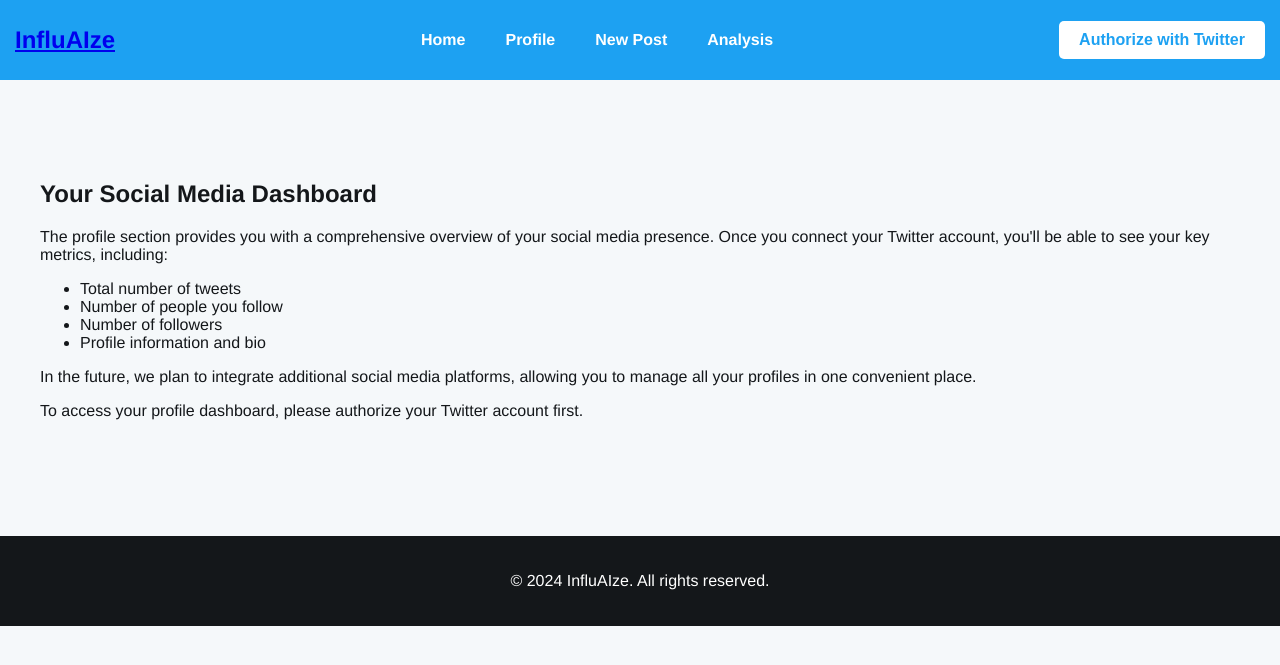
After one commit to carljeanlouis1/influaize1, a Flask app: page /profile in a window 1280 px wide. The commit adds this page. Shown: the top 665 px of the page. Run offline with Flask 3, Linux system fonts and the light colour scheme; parts of the project's set-up code (start-up, migrations or seed data) failed here and were passed over.

Commit message:
2nd Take

```diff
--- a/app.py
+++ b/app.py
@@ -1,43 +1,33 @@
-from flask import Flask, jsonify, request, redirect, session
+from flask import Flask, jsonify, request, redirect, session, render_template
 from flask_cors import CORS
 import tweepy
 import os
 from dotenv import load_dotenv
-from flask import render_template
 
-
-# Load environment variables from .env file
 load_dotenv()
 
-# Twitter API credentials from the .env file
 CONSUMER_KEY = os.getenv('CONSUMER_KEY')
 CONSUMER_SECRET = os.getenv('CONSUMER_SECRET')
-CALLBACK_URL = os.getenv('CALLBACK_URL')  # The callback URL you set in your Twitter app settings
+CALLBACK_URL = os.getenv('CALLBACK_URL')
 
-# Debug print statements (remove these in production)
-print(f'Consumer Key: {CONSUMER_KEY}')
-print(f'Consumer Secret: {CONSUMER_SECRET}')
-print(f'Callback URL: {CALLBACK_URL}')
-
-# Check if the keys are loaded properly
 if not all([CONSUMER_KEY, CONSUMER_SECRET, CALLBACK_URL]):
     raise ValueError('One or more of the required Twitter API keys are not set. Please check your .env file.')
 
-# Tweepy OAuth handler setup
 auth = tweepy.OAuthHandler(CONSUMER_KEY, CONSUMER_SECRET, CALLBACK_URL)
 
-# Flask app setup
 app = Flask(__name__)
 CORS(app)
 
-# Secret key for session
 app.secret_key = os.getenv('FLASK_SECRET_KEY') or 'your-random-secret-key'
 
-# Routes
 @app.route('/')
 def index():
-    return render_template('index.html')  # Serve the HTML file you created
-
+    user_data = None
+    if 'access_token' in session:
+        auth.set_access_token(session['access_token'], session['access_token_secret'])
+        api = tweepy.API(auth)
+        user_data = api.verify_credentials()
+    return render_template('index.html', user_data=user_data)
 
 @app.route('/auth')
 def twitter_auth():
@@ -51,45 +41,67 @@ def twitter_auth():
 
 @app.route('/callback')
 def twitter_callback():
-    request_token = session.get('request_token')
-    verifier = request.args.get('oauth_verifier')
+    oauth_token = request.args.get('oauth_token')
+    oauth_verifier = request.args.get('oauth_verifier')
 
-    if not verifier or not request_token:
+    if not oauth_verifier or not oauth_token:
         return jsonify({'error': 'Missing OAuth verifier or token.'}), 400
 
     try:
-        auth.request_token = {'oauth_token': request_token, 'oauth_token_secret': verifier}
-        auth.get_access_token(verifier)
+        auth.request_token = {'oauth_token': oauth_token, 'oauth_token_secret': oauth_verifier}
+        auth.get_access_token(oauth_verifier)
         session['access_token'] = auth.access_token
         session['access_token_secret'] = auth.access_token_secret
-        api = tweepy.API(auth)
-        user_data = api.verify_credentials()
-        return jsonify({'name': user_data.name, 'followers_count': user_data.followers_count})
+        return redirect('/')
     except tweepy.TweepError as e:
         print(f'An error occurred during Twitter callback: {e}')
         return jsonify({'error': 'Failed to authenticate with Twitter.'}), 500
 
+@app.route('/logout')
+def logout():
+    session.pop('access_token', None)
+    session.pop('access_token_secret', None)
+    return redirect('/')
 
-@app.route('/tweets')
-def get_tweets():
-    access_token = session.get('access_token')
-    access_token_secret = session.get('access_token_secret')
+@app.route('/profile')
+def profile():
+    user_data = None
+    if 'access_token' in session:
+        auth.set_access_token(session['access_token'], session['access_token_secret'])
+        api = tweepy.API(auth)
+        user_data = api.verify_credentials()
+    return render_template('profile.html', user_data=user_data)
 
-    if not all([access_token, access_token_secret]):
-        return jsonify({'error': 'Authentication is required.'}), 401
+@app.route('/new-post', methods=['GET', 'POST'])
+def new_post():
+    user_data = None
+    if 'access_token' in session:
+        auth.set_access_token(session['access_token'], session['access_token_secret'])
+        api = tweepy.API(auth)
+        user_data = api.verify_credentials()
+        if request.method == 'POST':
+            tweet_content = request.form['tweet-content']
+            media_file = request.files['media-input']
+            # Process the tweet and media file
+            api.update_status(status=tweet_content)
+            return redirect('/profile')
+    return render_template('new_post.html', user_data=user_data)
 
-    auth.set_access_token(access_token, access_token_secret)
-    api = tweepy.API(auth, wait_on_rate_limit=True)
+@app.route('/analysis')
+def analysis():
+    user_data = None
+    engagement_rate = None
+    sentiment_score = None
+    topics = None
+    if 'access_token' in session:
+        auth.set_access_token(session['access_token'], session['access_token_secret'])
+        api = tweepy.API(auth)
+        user_data = api.verify_credentials()
+        # Perform analysis and pass data to the template
+        engagement_rate = 2.5  # Example data
+        sentiment_score = 0.8  # Example data
+        topics = ['AI', 'Web Development', 'Data Science']  # Example data
+    return render_template('analysis.html', user_data=user_data, engagement_rate=engagement_rate, sentiment_score=sentiment_score, topics=topics)
 
-    try:
-        tweets = api.user_timeline()  # This gets the user's timeline; adjust the parameters as needed
-        average_retweets = sum(tweet.retweet_count for tweet in tweets) / len(tweets)
-
-        return jsonify({'average_retweets': average_retweets})
-    except tweepy.TweepyException as e:
-        print(f'An error occurred during tweets fetching: {e}')
-        return jsonify({'error': 'Failed to fetch tweets.'}), 500
-
-# Run the application
 if __name__ == '__main__':
     app.run(debug=True)
--- a/static/scripts.js
+++ b/static/scripts.js
@@ -1,4 +1,39 @@
-// static/scripts.js
 document.getElementById('auth-btn').addEventListener('click', function() {
-    window.location.href = '/auth'; // Redirect to the /auth route when the button is clicked
+    window.location.href = '/auth';
 });
+
+document.getElementById('logout-btn').addEventListener('click', function() {
+    window.location.href = '/logout';
+});
+
+document.getElementById('new-post-form').addEventListener('submit', function(e) {
+    e.preventDefault();
+    const tweetContent = document.getElementById('tweet-content').value;
+    const mediaFile = document.getElementById('media-input').files[0];
+
+    const formData = new FormData();
+    formData.append('tweet-content', tweetContent);
+    formData.append('media-input', mediaFile);
+
+    fetch('/new-post', {
+        method: 'POST',
+        body: formData
+    })
+    .then(response => response.json())
+    .then(data => {
+        console.log(data);
+        window.location.href = '/profile';
+    })
+    .catch(error => {
+        console.error('Error:', error);
+    });
+});
+
+// Character count for tweet content
+const tweetContent = document.getElementById('tweet-content');
+const charCount = document.getElementById('char-count');
+
+tweetContent.addEventListener('input', function() {
+    const remainingChars = 280 - tweetContent.value.length;
+    charCount.textContent = remainingChars;
+});
--- a/static/styles.css
+++ b/static/styles.css
@@ -1,29 +1,297 @@
-/* static/styles.css */
 body {
-    font-family: 'Arial', sans-serif;
-    background-color: #f4f4f4;
+    font-family: 'Helvetica Neue', sans-serif;
     margin: 0;
     padding: 0;
-    display: flex;
-    justify-content: center;
-    align-items: center;
-    height: 100vh;
+    background-color: #f5f8fa;
+    color: #14171a;
 }
 
 header {
+    background-color: #1da1f2;
+    padding: 15px;
+    position: sticky;
+    top: 0;
+    z-index: 100;
+}
+
+nav {
+    display: flex;
+    justify-content: space-between;
+    align-items: center;
+}
+
+.logo {
+    color: white;
+    font-size: 24px;
+    font-weight: bold;
+}
+
+nav ul {
+    list-style: none;
+    display: flex;
+}
+
+nav ul li {
+    margin-right: 20px;
+}
+
+nav ul li a {
+    color: white;
+    text-decoration: none;
+    font-size: 16px;
+    font-weight: bold;
+    padding: 10px;
+    border-radius: 5px;
+    transition: background-color 0.3s ease;
+}
+
+nav ul li a:hover {
+    background-color: rgba(255, 255, 255, 0.2);
+}
+
+#auth-btn, #logout-btn {
+    background-color: white;
+    color: #1da1f2;
+    border: none;
+    padding: 10px 20px;
+    font-size: 16px;
+    font-weight: bold;
+    border-radius: 5px;
+    cursor: pointer;
+    transition: background-color 0.3s ease;
+}
+
+#auth-btn:hover, #logout-btn:hover {
+    background-color: #eaf5fd;
+}
+
+main {
+    max-width: 1200px;
+    margin: 0 auto;
+    padding: 40px;
+}
+
+#hero {
+    text-align: center;
+    margin-bottom: 60px;
+}
+
+#hero h1 {
+    font-size: 48px;
+    font-weight: bold;
     margin-bottom: 20px;
 }
 
-button {
+#hero p {
+    font-size: 24px;
+    color: #657786;
+}
+
+#user-stats {
+    background-color: white;
+    padding: 40px;
+    border-radius: 10px;
+    box-shadow: 0 2px 4px rgba(0, 0, 0, 0.1);
+}
+
+#user-stats h2 {
+    font-size: 36px;
+    font-weight: bold;
+    margin-bottom: 30px;
+}
+
+.stats-grid {
+    display: grid;
+    grid-template-columns: repeat(3, 1fr);
+    gap: 30px;
+}
+
+.stat-item {
+    text-align: center;
+}
+
+.stat-item h3 {
+    font-size: 24px;
+    font-weight: bold;
+    margin-bottom: 10px;
+}
+
+.stat-item p {
+    font-size: 48px;
+    font-weight: bold;
+    color: #1da1f2;
+}
+
+#profile, #new-post, #analysis {
+    margin-top: 60px;
+}
+
+.profile-header {
+    text-align: center;
+    margin-bottom: 40px;
+}
+
+.profile-picture {
+    width: 150px;
+    height: 150px;
+    border-radius: 50%;
+    margin-bottom: 20px;
+}
+
+.profile-header h1 {
+    font-size: 36px;
+    font-weight: bold;
+    margin-bottom: 10px;
+}
+
+.profile-header p {
+    font-size: 18px;
+    color: #657786;
+}
+
+.profile-stats {
+    display: flex;
+    justify-content: center;
+    margin-bottom: 40px;
+}
+
+.profile-stats .stat-item {
+    margin: 0 20px;
+}
+
+.recent-tweets {
+    margin-bottom: 40px;
+}
+
+.recent-tweets h2 {
+    font-size: 24px;
+    font-weight: bold;
+    margin-bottom: 20px;
+}
+
+.tweet {
+    background-color: white;
+    padding: 20px;
+    border-radius: 5px;
+    margin-bottom: 20px;
+    box-shadow: 0 2px 4px rgba(0, 0, 0, 0.1);
+}
+
+.tweet-date {
+    color: #657786;
+    font-size: 14px;
+    margin-top: 10px;
+}
+
+#view-timeline-btn {
     background-color: #1da1f2;
+    color: white;
     border: none;
     padding: 10px 20px;
-    color: white;
+    font-size: 16px;
+    font-weight: bold;
     border-radius: 5px;
     cursor: pointer;
-    font-size: 16px;
+    transition: background-color 0.3s ease;
 }
 
-button:hover {
-    background-color: #0d8ed9;
+#view-timeline-btn:hover {
+    background-color: #0c8de4;
 }
+
+#new-post-form {
+    background-color: white;
+    padding: 40px;
+    border-radius: 5px;
+    box-shadow: 0 2px 4px rgba(0, 0, 0, 0.1);
+}
+
+#new-post-form textarea {
+    width: 100%;
+    height: 100px;
+    padding: 10px;
+    font-size: 16px;
+    border: 1px solid #ccd6dd;
+    border-radius: 5px;
+    resize: none;
+    margin-bottom: 20px;
+}
+
+.char-count {
+    color: #657786;
+    font-size: 14px;
+    margin-bottom: 20px;
+}
+
+.media-upload {
+    margin-bottom: 20px;
+}
+
+.media-upload label {
+    display: block;
+    font-size: 16px;
+    font-weight: bold;
+    margin-bottom: 10px;
+}
+
+.media-upload input {
+    display: block;
+}
+
+#new-post-form button {
+    background-color: #1da1f2;
+    color: white;
+    border: none;
+    padding: 10px 20px;
+    font-size: 16px;
+    font-weight: bold;
+    border-radius: 5px;
+    cursor: pointer;
+    transition: background-color 0.3s ease;
+}
+
+#new-post-form button:hover {
+    background-color: #0c8de4;
+}
+
+.analysis-section {
+    background-color: white;
+    padding: 40px;
+    border-radius: 5px;
+    margin-bottom: 40px;
+    box-shadow: 0 2px 4px rgba(0, 0, 0, 0.1);
+}
+
+.analysis-section h2 {
+    font-size: 24px;
+    font-weight: bold;
+    margin-bottom: 20px;
+}
+
+canvas {
+    max-width: 100%;
+    margin-bottom: 20px;
+}
+
+#topic-list {
+    list-style: none;
+    padding: 0;
+}
+
+#topic-list li {
+    display: inline-block;
+    background-color: #1da1f2;
+    color: white;
+    padding: 5px 10px;
+    border-radius: 5px;
+    margin-right: 10px;
+    margin-bottom: 10px;
+}
+
+footer {
+    background-color: #14171a;
+    color: white;
+    text-align: center;
+    padding: 20px;
+    margin-top: 60px;
+}
--- /dev/null
+++ b/templates/base.html
@@ -0,0 +1,40 @@
+<!DOCTYPE html>
+<html lang="en">
+<head>
+    <meta charset="UTF-8">
+    <meta name="viewport" content="width=device-width, initial-scale=1.0">
+    <title>InfluAIze</title>
+    <link rel="stylesheet" href="{{ url_for('static', filename='styles.css') }}">
+</head>
+<body>
+    <header>
+        <nav>
+            <div class="logo"><a href="/">InfluAIze</a></div>
+            <ul>
+                <li><a href="/">Home</a></li>
+                <li><a href="/profile">Profile</a></li>
+                <li><a href="/new-post">New Post</a></li>
+                <li><a href="/analysis">Analysis</a></li>
+            </ul>
+            {% if user_data %}
+                <div class="user-info">
+                    <span>Welcome, {{ user_data.name }}</span>
+                    <a href="/logout" id="logout-btn">Logout</a>
+                </div>
+            {% else %}
+                <button id="auth-btn">Authorize with Twitter</button>
+            {% endif %}
+        </nav>
+    </header>
+
+    <main>
+        {% block content %}{% endblock %}
+    </main>
+
+    <footer>
+        <p>&copy; 2024 InfluAIze. All rights reserved.</p>
+    </footer>
+
+    <script src="{{ url_for('static', filename='scripts.js') }}"></script>
+</body>
+</html>
--- /dev/null
+++ b/templates/profile.html
@@ -0,0 +1,41 @@
+{% extends 'base.html' %}
+
+{% block content %}
+    <section id="profile">
+        {% if user_data %}
+            <div class="profile-header">
+                <img src="{{ user_data.profile_image_url }}" alt="Profile Picture" class="profile-picture">
+                <h1>{{ user_data.name }}</h1>
+                <p>@{{ user_data.screen_name }}</p>
+                <p>{{ user_data.description }}</p>
+            </div>
+            <div class="profile-stats">
+                <div class="stat-item">
+                    <h3>Tweets</h3>
+                    <p>{{ user_data.statuses_count }}</p>
+                </div>
+                <div class="stat-item">
+                    <h3>Following</h3>
+                    <p>{{ user_data.friends_count }}</p>
+                </div>
+                <div class="stat-item">
+                    <h3>Followers</h3>
+                    <p>{{ user_data.followers_count }}</p>
+                </div>
+            </div>
+        {% else %}
+            <div class="profile-placeholder">
+                <h2>Your Social Media Dashboard</h2>
+                <p>The profile section provides you with a comprehensive overview of your social media presence. Once you connect your Twitter account, you'll be able to see your key metrics, including:</p>
+                <ul>
+                    <li>Total number of tweets</li>
+                    <li>Number of people you follow</li>
+                    <li>Number of followers</li>
+                    <li>Profile information and bio</li>
+                </ul>
+                <p>In the future, we plan to integrate additional social media platforms, allowing you to manage all your profiles in one convenient place.</p>
+                <p>To access your profile dashboard, please authorize your Twitter account first.</p>
+            </div>
+        {% endif %}
+    </section>
+{% endblock %}
```
Also changed, not shown: templates/analysis.html (added, +39 -0 lines), templates/index.html (+28 -44 lines), templates/new_post.html (added, +32 -0 lines).
